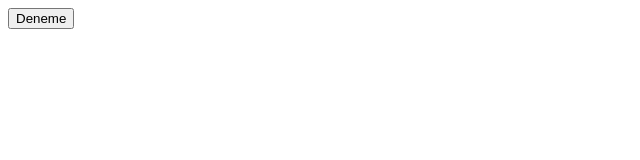
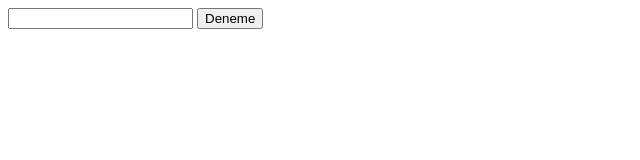
Before and after one commit to mobven-hakkiakut/deneme, a plain HTML site: page index.html in a window 1280 px wide. Shown: the whole page, without its empty margins (0-640 px from the left). Drawn offline with Linux system fonts and the light colour scheme.

Commit message:
index.html updated

```diff
--- a/index.html
+++ b/index.html
@@ -8,7 +8,8 @@
 </head>
 <body>
     <form action="">
-        <button>Deneme</button>
+        <input type="text" name="" id="">
+        <button class="btn">Deneme</button>
     </form>
     <script src="script.js"></script>
 </body>
```
